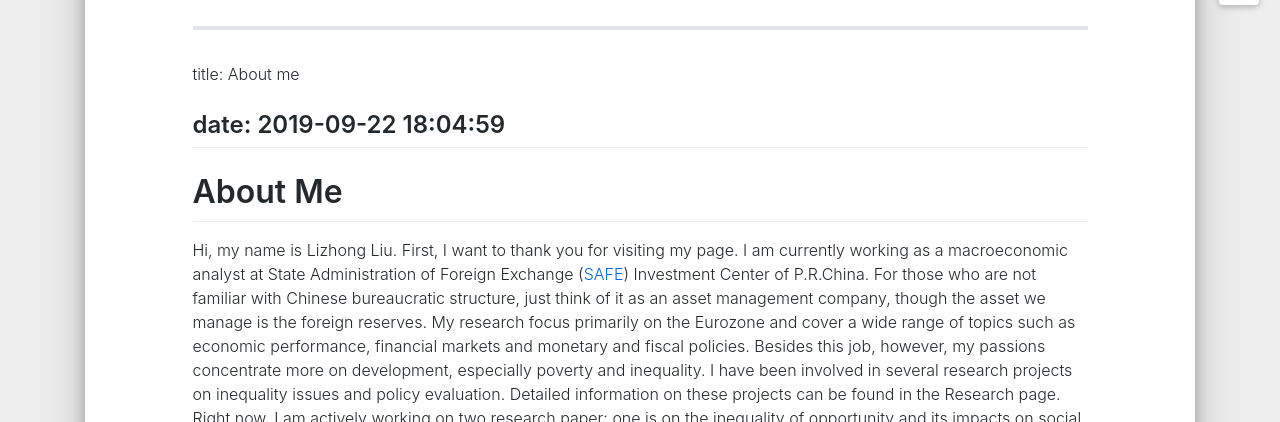
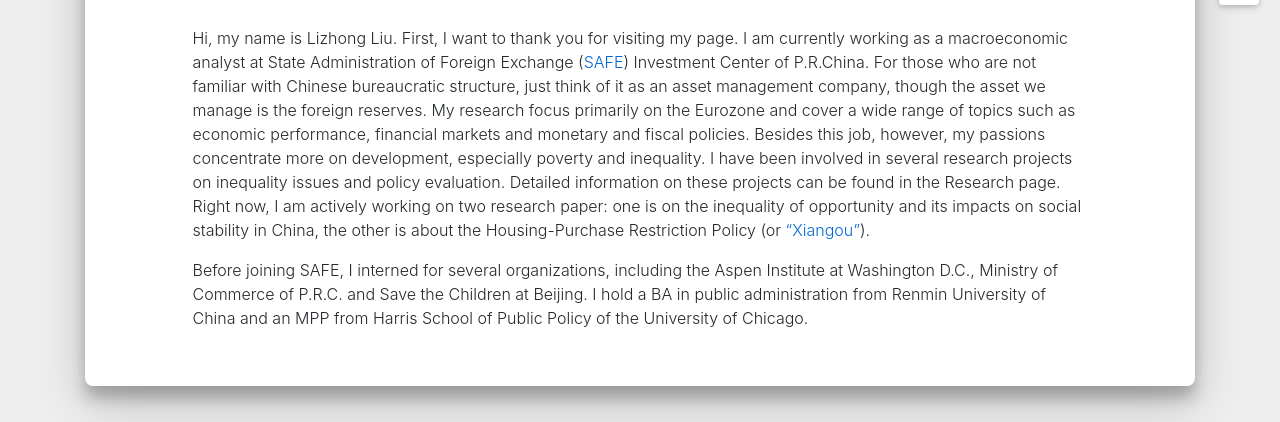
Before and after one commit to Yanqiang-Qin/Lizhong-Liu.github.io, a plain HTML site: page about/index.html in a window 1280 px wide. Shown: the part 855-1277 px from the top of the page. Drawn offline with Linux system fonts and the light colour scheme; a small style sheet from the web is missing.

Commit message:
new attemps

```diff
--- a/about/index.html
+++ b/about/index.html
@@ -137,9 +137,7 @@
 
 </div>
 <div class="mt-5 markdown-body">
-  <hr>
-<p>title: About me</p>
-<h2 id="date-2019-09-22-18-04-59"><a href="#date-2019-09-22-18-04-59" class="headerlink" title="date: 2019-09-22 18:04:59"></a>date: 2019-09-22 18:04:59</h2><h1 id="About-Me"><a href="#About-Me" class="headerlink" title="About Me"></a>About Me</h1><p>Hi, my name is Lizhong Liu. First, I want to thank you for visiting my page. I am currently working as a macroeconomic analyst at State Administration of Foreign Exchange (<a href="http://www.safe.gov.cn/en/">SAFE</a>) Investment Center of P.R.China. For those who are not familiar with Chinese bureaucratic structure, just think of it as an asset management company, though the asset we manage is the foreign reserves. My research focus primarily on the Eurozone and cover a wide range of topics such as economic performance, financial markets and monetary and fiscal policies. Besides this job, however, my passions concentrate more on development, especially poverty and inequality. I have been involved in several research projects on inequality issues and policy evaluation. Detailed information on these projects can be found in the Research page. Right now, I am actively working on two research paper: one is on the inequality of opportunity and its impacts on social stability in China, the other is about the Housing-Purchase Restriction Policy (or <a href="http://wiki.china.org.cn/wiki/index.php/Purchase_restriction_order">“Xiangou”</a>).</p>
+  <p>Hi, my name is Lizhong Liu. First, I want to thank you for visiting my page. I am currently working as a macroeconomic analyst at State Administration of Foreign Exchange (<a href="http://www.safe.gov.cn/en/">SAFE</a>) Investment Center of P.R.China. For those who are not familiar with Chinese bureaucratic structure, just think of it as an asset management company, though the asset we manage is the foreign reserves. My research focus primarily on the Eurozone and cover a wide range of topics such as economic performance, financial markets and monetary and fiscal policies. Besides this job, however, my passions concentrate more on development, especially poverty and inequality. I have been involved in several research projects on inequality issues and policy evaluation. Detailed information on these projects can be found in the Research page. Right now, I am actively working on two research paper: one is on the inequality of opportunity and its impacts on social stability in China, the other is about the Housing-Purchase Restriction Policy (or <a href="http://wiki.china.org.cn/wiki/index.php/Purchase_restriction_order">“Xiangou”</a>).</p>
 <p>Before joining SAFE, I interned for several organizations, including the Aspen Institute at Washington D.C., Ministry of Commerce of P.R.C. and Save the Children at Beijing. I hold a BA in public administration from Renmin University of China and an MPP from Harris School of Public Policy of the University of Chicago.</p>
 
 </div>
```
